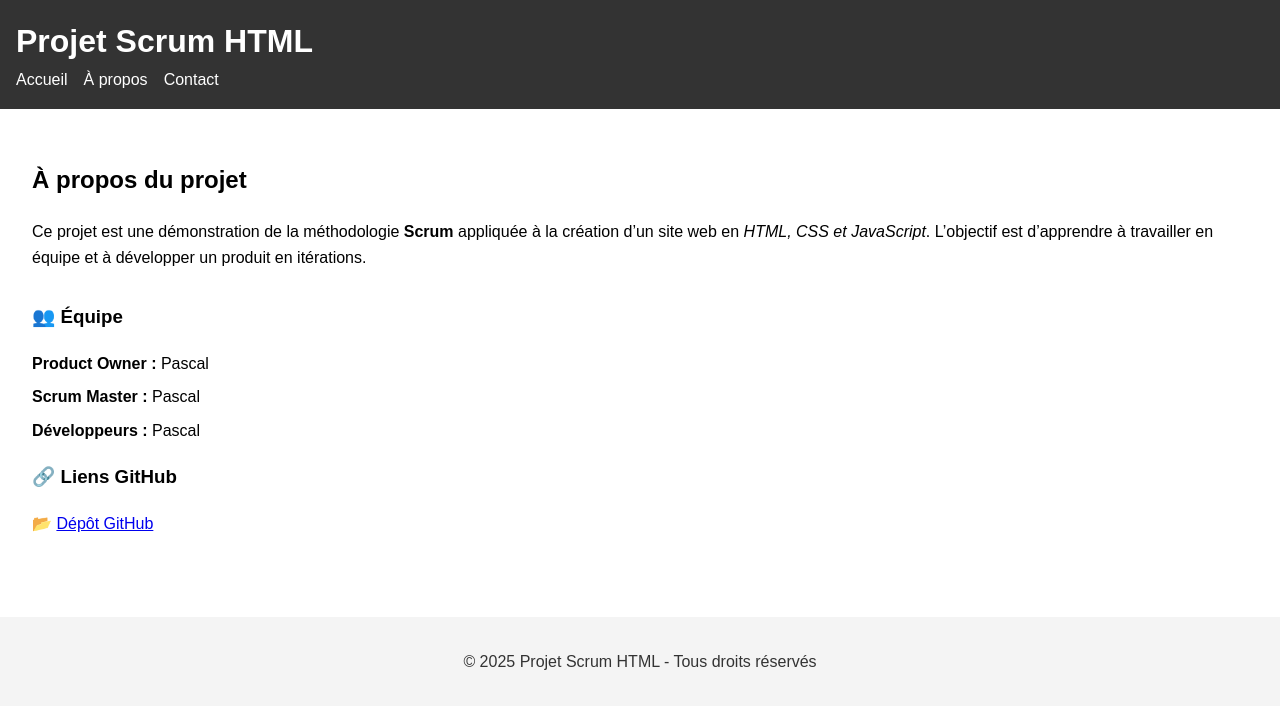
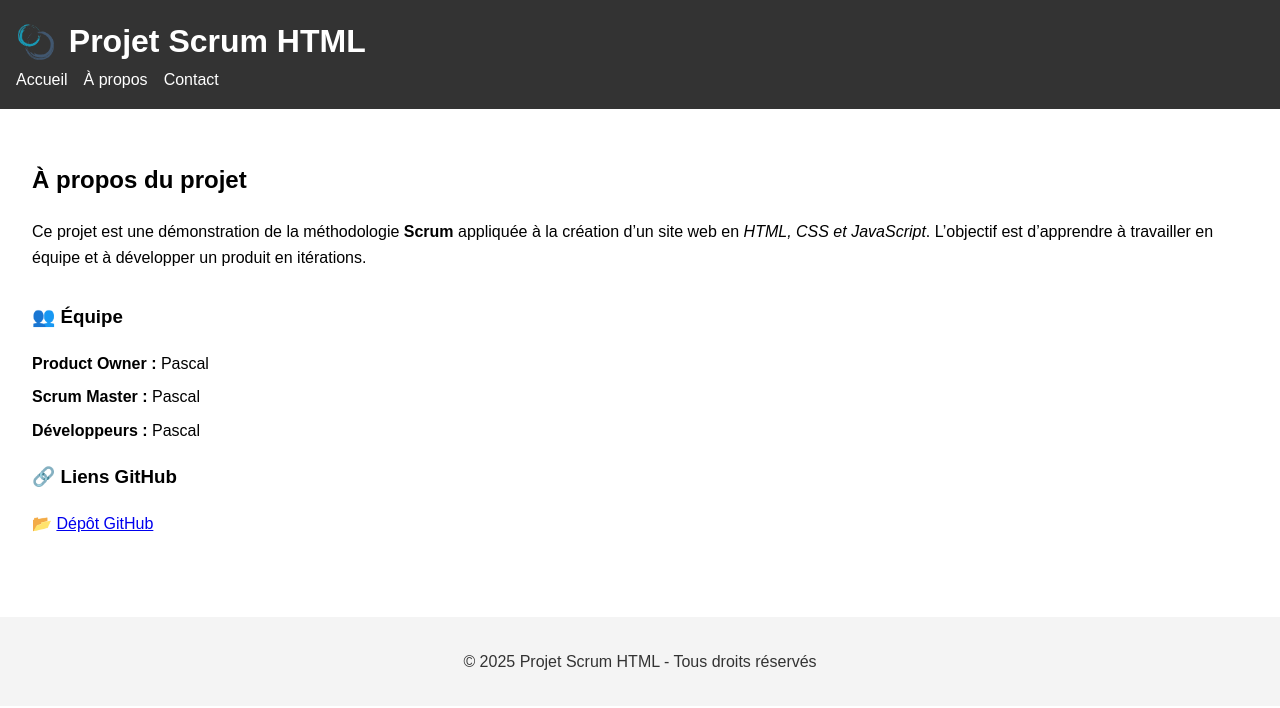
Before and after one commit to pascal-fortunati/projet-html-scrum, a plain HTML site: page about.html in a window 1280 px wide. Drawn offline with Linux system fonts and the light colour scheme.

Commit message:
Mise à jour about et contact
ajout du code pour le logo

```diff
--- a/about.html
+++ b/about.html
@@ -10,7 +10,10 @@
 
 <body>
     <header>
-        <h1>Projet Scrum HTML</h1>
+        <div class="logo-title">
+            <img src="img/logo.png" alt="Logo du projet">
+            <h1>Projet Scrum HTML</h1>
+        </div>
         <nav>
             <ul>
                 <li><a href="index.html">Accueil</a></li>
```
Also changed, not shown: contact.html (+4 -1 lines).
